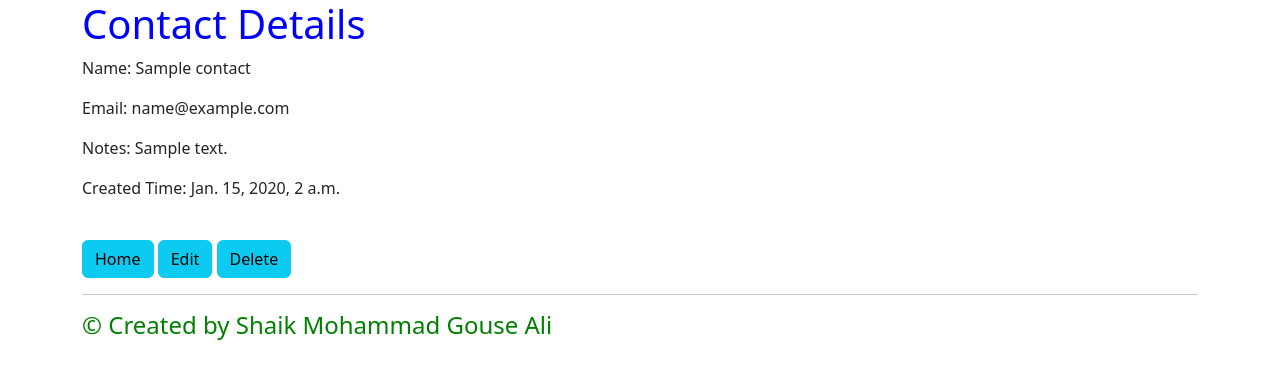
After one commit to ShaikMohammadGouseAli/shaik_mohammadgouseali, a Django app: template shaik_mohammadgouseali/contacts/templates/contacts/contact_detail.html in a window 1280 px wide. The commit adds this page. Shown: the top 379 px of the page. Run offline with Django 4.2, Linux system fonts and the light colour scheme; the template is opened without the code that fills it: values that come from a table or form of the project are taken from there, others are empty; tables that the repository leaves empty hold one stand-in row (values such as "Sample post"); some libraries are stand-ins or nearby versions.

Commit message:
Contact Page Created

```diff
--- a/shaik_mohammadgouseali/contacts/models.py
+++ b/shaik_mohammadgouseali/contacts/models.py
@@ -2,7 +2,7 @@ from django.db import models
 
 # Create your models here.
 class Contact(models.Model):
-    name = models.CharField(max_length=20, null=False)
-    email = models.EmailField()
+    name = models.CharField(max_length=20, null=False,unique=True)
+    email = models.EmailField(unique=True)
     notes = models.TextField(max_length=200, default="")
-    created_time = models.TimeField(auto_now=False, auto_now_add=False)
+    created_time = models.DateTimeField(auto_now_add=True, editable=False)
--- /dev/null
+++ b/shaik_mohammadgouseali/contacts/templates/contacts/contact_detail.html
@@ -0,0 +1,22 @@
+{% extends "base.html" %}
+
+{% block content %}
+
+<div class="centered-text" style="color: blue;">
+    <h1>Contact Details</h1>
+</div>
+<p>Name: {{ contact.name }}</p>
+<p>Email: {{ contact.email }}</p>
+<p>Notes: {{ contact.notes }}</p>
+<p>Created Time: {{ contact.created_time }}</p>
+<br>
+<a class="btn btn-info" href="{% url 'contact_list' %}" role="button">Home</a>
+<a class="btn btn-info" href="{% url 'contact_update' contact.pk %}" role="button">Edit</a>
+<a class="btn btn-info" href="{% url 'contact_delete' contact.pk %}" role="button">Delete</a>
+
+<hr>
+<div class="centered-text" style="color: green;">
+    <h4>&copy; Created by Shaik Mohammad Gouse Ali</h4>
+</div>
+
+{% endblock content %}
--- a/shaik_mohammadgouseali/contacts/urls.py
+++ b/shaik_mohammadgouseali/contacts/urls.py
@@ -1,7 +1,8 @@
 from django.urls import path
 
-from .views import ContactListView
+from .views import ContactListView,ContactCreateView
 
 urlpatterns = [
     path("", ContactListView.as_view(), name="contact_list"),
+    path("create/", ContactCreateView, name="contact_create"),
 ]
--- a/shaik_mohammadgouseali/shaik_mohammadgouseali/urls.py
+++ b/shaik_mohammadgouseali/shaik_mohammadgouseali/urls.py
@@ -15,8 +15,9 @@ Including another URLconf
     2. Add a URL to urlpatterns:  path('blog/', include('blog.urls'))
 """
 from django.contrib import admin
-from django.urls import path
+from django.urls import path,include
 
 urlpatterns = [
     path('admin/', admin.site.urls),
+     path("", include("contacts.urls")),
 ]
```
Also changed, not shown: shaik_mohammadgouseali/contacts/templates/contacts/contact_list.html (+49 -1 lines), shaik_mohammadgouseali/contacts/views.py (+16 -2 lines).
